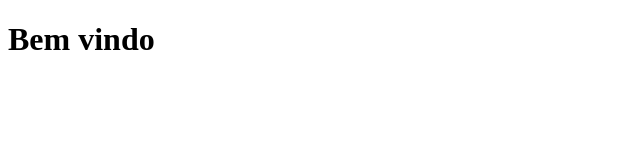
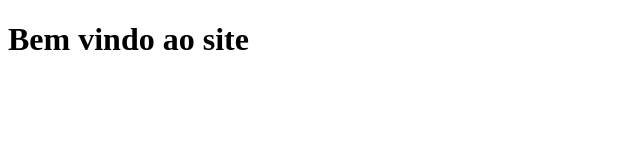
Before and after one commit to IgurSikard/clone-tabnews, a Next.js app: page / in a window 1280 px wide. Shown: the top 160 px of the page, without its empty margins (0-640 px from the left). Built offline with nearby package versions, Linux system fonts and the light colour scheme.

Commit message:
modifica a frase

```diff
--- a/pages/index.js
+++ b/pages/index.js
@@ -1,6 +1,6 @@
 function Home() {
     return <div>
-        <h1>Bem vindo</h1>
+        <h1>Bem vindo ao site</h1>
     </div>
 }
 
```
